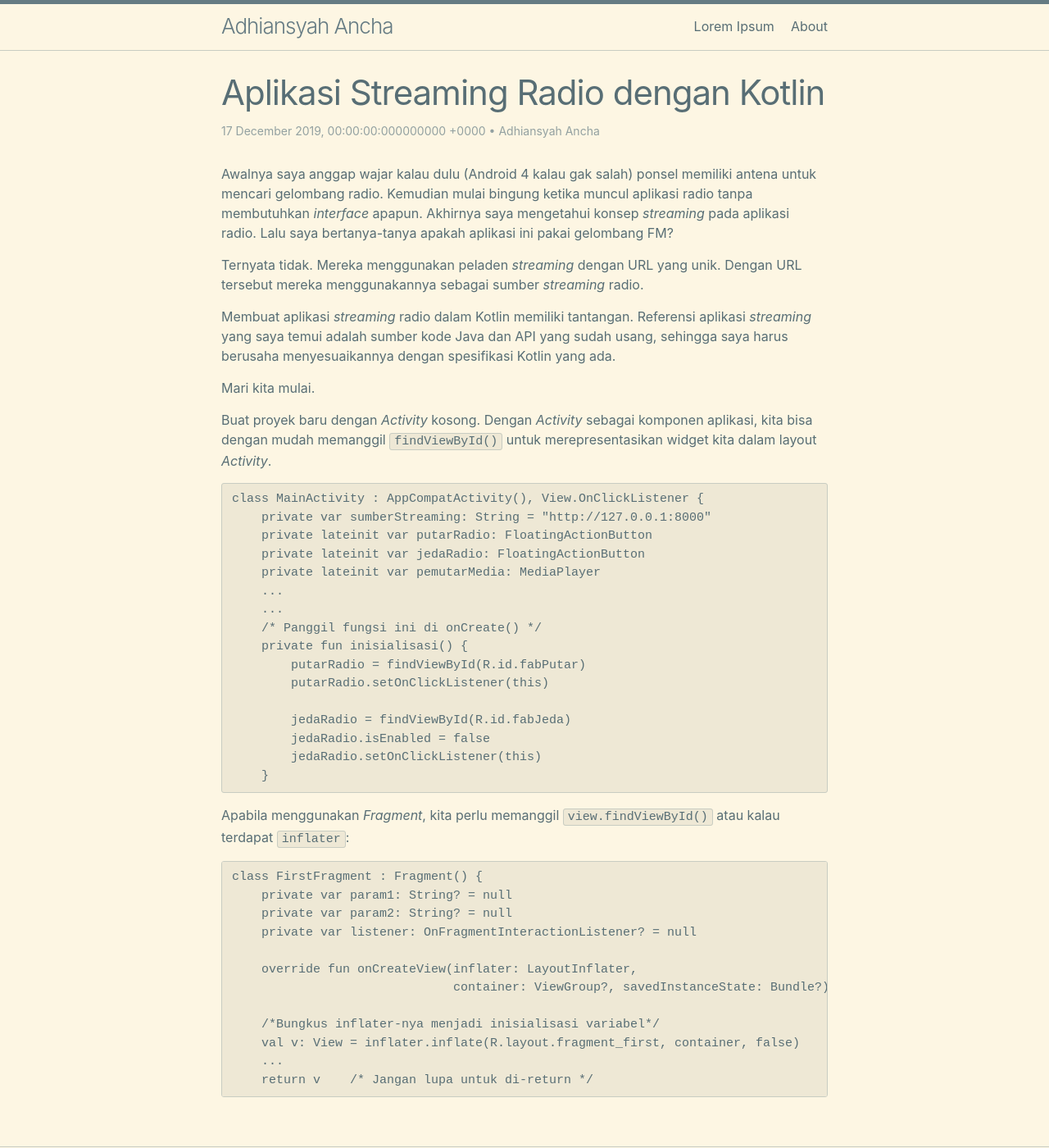
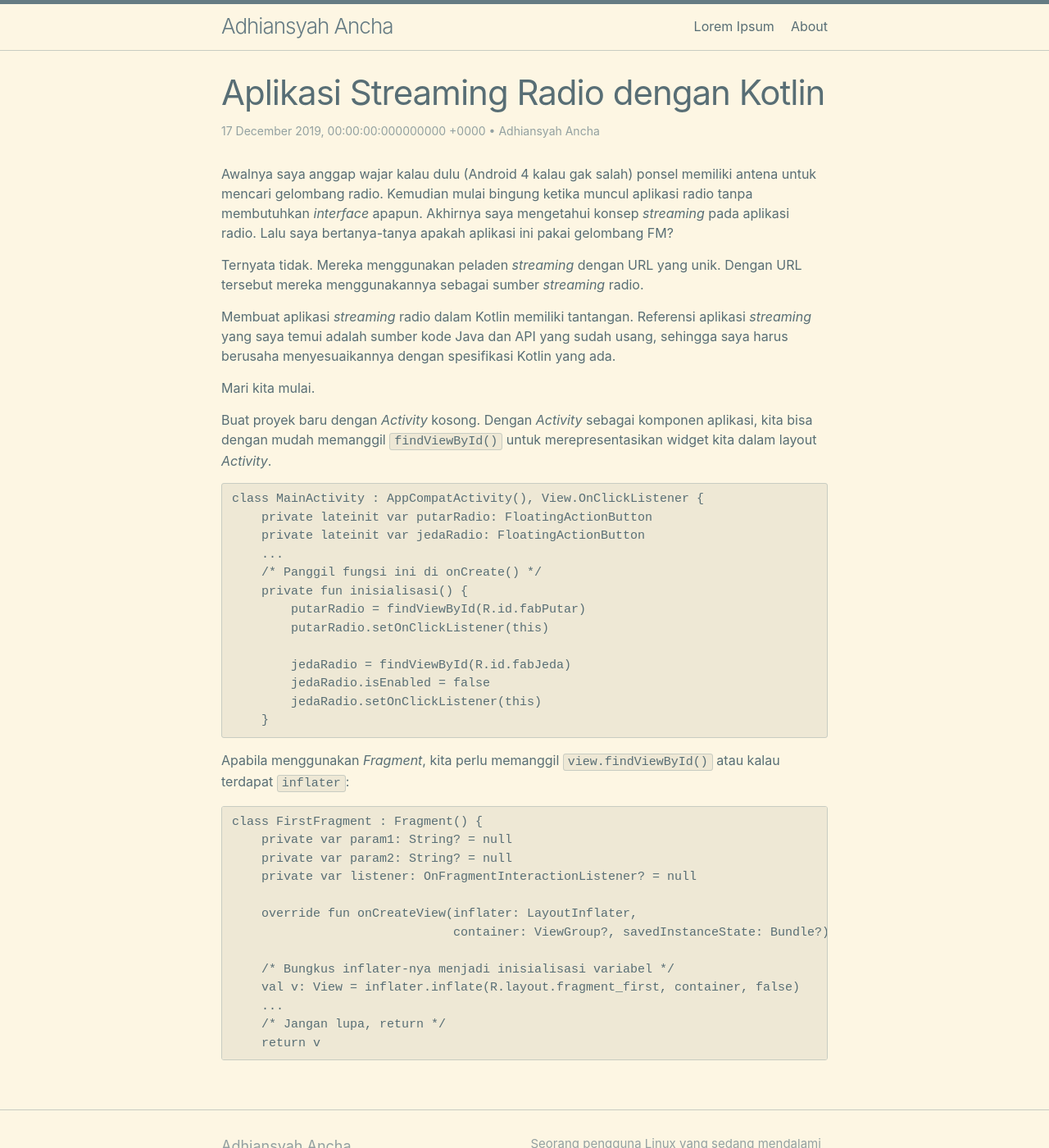
Before and after one commit to adhiansyah/adhiansyah.github.io, a Jekyll site: the page built from _posts/2019-12-17-streaming-radio-app.markdown, in a window 1280 px wide and 1400 px high. Shown: the whole window at 82% size. Built offline with Jekyll 4.4.1, drawn with Linux system fonts in a browser that asks for light colours.

Commit message:
Update 2019-12-17-streaming-radio-app.markdown

````diff
--- a/_posts/2019-12-17-streaming-radio-app.markdown
+++ b/_posts/2019-12-17-streaming-radio-app.markdown
@@ -17,11 +17,8 @@ Buat proyek baru dengan _Activity_ kosong. Dengan _Activity_ sebagai komponen ap
 
 ```Java
 class MainActivity : AppCompatActivity(), View.OnClickListener {
-    private var sumberStreaming: String = "http://127.0.0.1:8000"
     private lateinit var putarRadio: FloatingActionButton
     private lateinit var jedaRadio: FloatingActionButton
-    private lateinit var pemutarMedia: MediaPlayer
-    ...
     ...
     /* Panggil fungsi ini di onCreate() */
     private fun inisialisasi() {
@@ -44,8 +41,9 @@ class FirstFragment : Fragment() {
     override fun onCreateView(inflater: LayoutInflater,
                               container: ViewGroup?, savedInstanceState: Bundle?): View? {
 
-    /*Bungkus inflater-nya menjadi inisialisasi variabel*/
+    /* Bungkus inflater-nya menjadi inisialisasi variabel */
     val v: View = inflater.inflate(R.layout.fragment_first, container, false)
     ...
-    return v    /* Jangan lupa untuk di-return */
+    /* Jangan lupa, return */
+    return v
 ```
````
